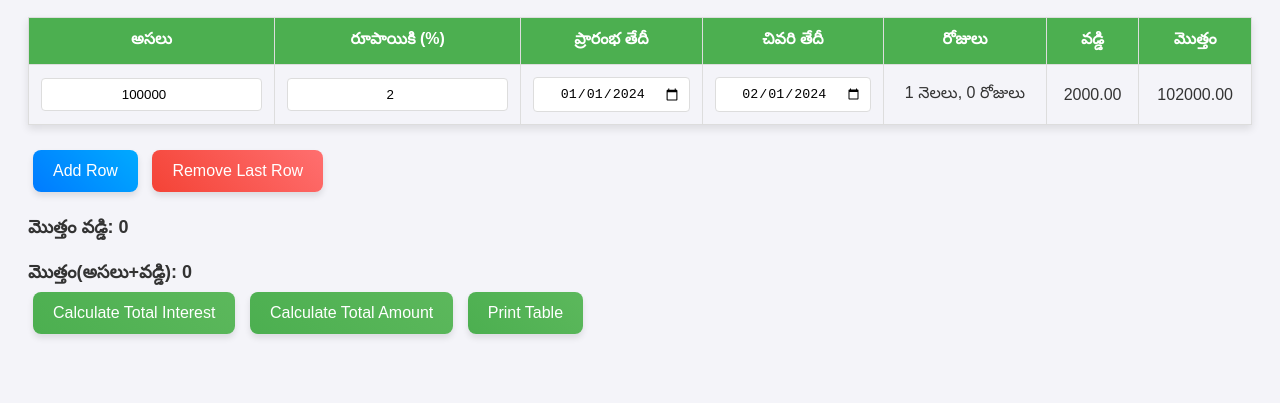
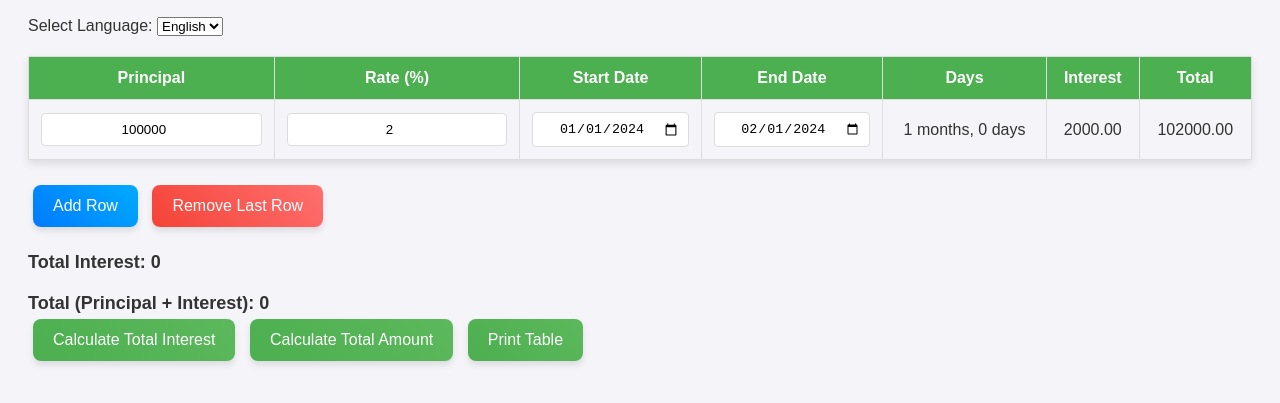
Before and after one commit to durgaprasadsagar/InterestCalculatorPrinter, a plain HTML site: page index.html in a window 1280 px wide. Shown: the part 79-482 px from the top of the page. Drawn offline with Linux system fonts and the light colour scheme.

Commit message:
Update index.html

```diff
--- a/index.html
+++ b/index.html
@@ -92,16 +92,25 @@
 <body>
     <h2>ARJUN PRASAD CALCULATOR</h2>
 
+    <div>
+        <label for="languageSelector">Select Language:</label>
+        <select id="languageSelector" onchange="updateLanguage()">
+            <option value="en">English</option>
+            <option value="te">Telugu</option>
+            <option value="hi">Hindi</option>
+        </select>
+    </div>
+
     <table id="interestTable">
         <thead>
             <tr>
-                <th>అసలు</th>
-                <th>రూపాయికి (%)</th>
-                <th>ప్రారంభ తేదీ</th>
-                <th>చివరి తేదీ</th>
-                <th>రోజులు</th>
-                <th>వడ్డి</th>
-                <th>మొత్తం</th>
+                <th id="principalHeader">Principal</th>
+                <th id="rateHeader">Rate (%)</th>
+                <th id="startDateHeader">Start Date</th>
+                <th id="endDateHeader">End Date</th>
+                <th id="daysHeader">Days</th>
+                <th id="interestHeader">Interest</th>
+                <th id="totalHeader">Total</th>
             </tr>
         </thead>
         <tbody id="tableBody">
@@ -110,7 +119,7 @@
                 <td><input type="number" id="rate1" value="2"></td>
                 <td><input type="date" id="start1" value="2024-01-01"></td>
                 <td><input type="date" id="end1" value="2024-02-01"></td>
-                <td id="monthsDays1">0 నెలలు, 0 రోజులు</td>
+                <td id="monthsDays1">0 months, 0 days</td>
                 <td id="interest1">0</td>
                 <td id="total1">0</td>
             </tr>
@@ -120,8 +129,8 @@
     <button class="add-btn" onclick="addRow()">Add Row</button>
     <button class="remove-btn" onclick="removeLastRow()">Remove Last Row</button>
 
-    <div id="totalInterestDisplay">మొత్తం వడ్డి: 0</div>
-    <div id="totalAmountDisplay">మొత్తం(అసలు+వడ్డి): 0</div>
+    <div id="totalInterestDisplay">Total Interest: 0</div>
+    <div id="totalAmountDisplay">Total (Principal + Interest): 0</div>
 
     <button class="calculate-btn" onclick="calculateTotalInterest()">Calculate Total Interest</button>
     <button class="calculate-btn" onclick="calculateTotalAmount()">Calculate Total Amount</button>
@@ -129,6 +138,73 @@
 
     <script>
         let rowCount = 1;
+
+        const languageTexts = {
+            en: {
+                principalHeader: "Principal",
+                rateHeader: "Rate (%)",
+                startDateHeader: "Start Date",
+                endDateHeader: "End Date",
+                daysHeader: "Days",
+                interestHeader: "Interest",
+                totalHeader: "Total",
+                addRow: "Add Row",
+                removeRow: "Remove Last Row",
+                totalInterest: "Total Interest",
+                totalAmount: "Total (Principal + Interest)",
+                printTable: "Print Table",
+                monthsDays: "months, days"
+            },
+            te: {
+                principalHeader: "అసలు",
+                rateHeader: "రూపాయికి (%)",
+                startDateHeader: "ప్రారంభ తేదీ",
+                endDateHeader: "చివరి తేదీ",
+                daysHeader: "రోజులు",
+                interestHeader: "వడ్డి",
+                totalHeader: "మొత్తం",
+                addRow: "ఎదిరిన వరుసను జోడించండి",
+                removeRow: "చివరి వరుసను తీసేయండి",
+                totalInterest: "మొత్తం వడ్డి",
+                totalAmount: "మొత్తం (అసలు+వడ్డి)",
+                printTable: "తొలగించు పట్టిక",
+                monthsDays: "నెలలు, రోజులు"
+            },
+            hi: {
+                principalHeader: "प्रधान",
+                rateHeader: "दर (%)",
+                startDateHeader: "प्रारंभ तिथि",
+                endDateHeader: "अंतिम तिथि",
+                daysHeader: "दिन",
+                interestHeader: "ब्याज",
+                totalHeader: "कुल",
+                addRow: "पंक्ति जोड़ें",
+                removeRow: "अंतिम पंक्ति हटाएं",
+                totalInterest: "कुल ब्याज",
+                totalAmount: "कुल (प्रधान + ब्याज)",
+                printTable: "प्रिंट टेबल",
+                monthsDays: "महीने, दिन"
+            }
+        };
+
+        function updateLanguage() {
+            const lang = document.getElementById('languageSelector').value;
+            const texts = languageTexts[lang];
+
+            document.getElementById('principalHeader').innerText = texts.principalHeader;
+            document.getElementById('rateHeader').innerText = texts.rateHeader;
+            document.getElementById('startDateHeader').innerText = texts.startDateHeader;
+            document.getElementById('endDateHeader').innerText = texts.endDateHeader;
+            document.getElementById('daysHeader').innerText = texts.daysHeader;
+            document.getElementById('interestHeader').innerText = texts.interestHeader;
+            document.getElementById('totalHeader').innerText = texts.totalHeader;
+
+            document.querySelector('.add-btn').innerText = texts.addRow;
+            document.querySelector('.remove-btn').innerText = texts.removeRow;
+            document.getElementById('totalInterestDisplay').innerText = `${texts.totalInterest}: 0`;
+            document.getElementById('totalAmountDisplay').innerText = `${texts.totalAmount}: 0`;
+            document.querySelector('.print-btn').innerText = texts.printTable;
+        }
 
         function monthsAndDaysDifference(startDate, endDate) {
             let startYear = startDate.getFullYear();
@@ -157,7 +233,7 @@
             let endDate = new Date(document.getElementById('end' + row).value);
 
             let { months, remainingDays } = monthsAndDaysDifference(startDate, endDate);
-            document.getElementById('monthsDays' + row).innerText = `${months} నెలలు, ${remainingDays} రోజులు`;
+            document.getElementById('monthsDays' + row).innerText = `${months} ${document.getElementById('languageSelector').value === 'en' ? 'months' : document.getElementById('languageSelector').value === 'te' ? 'నెలలు' : 'महीने'}, ${remainingDays} ${document.getElementById('languageSelector').value === 'en' ? 'days' : document.getElementById('languageSelector').value === 'te' ? 'రోజులు' : 'दिन'}`;
 
             let interest = (amount * rate * (months + remainingDays / 30)) / (100);
             let total = amount + interest;
@@ -220,7 +296,7 @@
                 <td><input type="number" id="rate${rowCount}" value="2"></td>
                 <td><input type="date" id="start${rowCount}" value="2024-01-01"></td>
                 <td><input type="date" id="end${rowCount}" value="2024-02-01"></td>
-                <td id="monthsDays${rowCount}">0 నెలలు, 0 రోజులు</td>
+                <td id="monthsDays${rowCount}">0 ${document.getElementById('languageSelector').value === 'en' ? 'months' : document.getElementById('languageSelector').value === 'te' ? 'నెలలు' : 'महीने'}, 0 ${document.getElementById('languageSelector').value === 'en' ? 'days' : document.getElementById('languageSelector').value === 'te' ? 'రోజులు' : 'दिन'}</td>
                 <td id="interest${rowCount}">0</td>
                 <td id="total${rowCount}">0</td>
             `;
@@ -249,7 +325,7 @@
                 totalInterest += isNaN(interest) ? 0 : interest;
             }
 
-            document.getElementById('totalInterestDisplay').innerText = `మొత్తం వడ్డి: ${totalInterest.toFixed(2)}`;
+            document.getElementById('totalInterestDisplay').innerText = `${document.getElementById('languageSelector').value === 'en' ? 'Total Interest' : document.getElementById('languageSelector').value === 'te' ? 'మొత్తం వడ్డి' : 'कुल ब्याज'}: ${totalInterest.toFixed(2)}`;
         }
 
         function calculateTotalAmount() {
@@ -260,12 +336,13 @@
                 totalAmount += isNaN(total) ? 0 : total;
             }
 
-            document.getElementById('totalAmountDisplay').innerText = `మొత్తం(అసలు+వడ్డి): ${totalAmount.toFixed(2)}`;
+            document.getElementById('totalAmountDisplay').innerText = `${document.getElementById('languageSelector').value === 'en' ? 'Total (Principal + Interest)' : document.getElementById('languageSelector').value === 'te' ? 'మొత్తం (అసలు+వడ్డి)' : 'कुल (प्रधान + ब्याज)'}: ${totalAmount.toFixed(2)}`;
         }
 
         window.onload = function() {
             addEventListeners(1);
             calculateInterest(1);
+            updateLanguage();
         }
     </script>
 </body>
```
